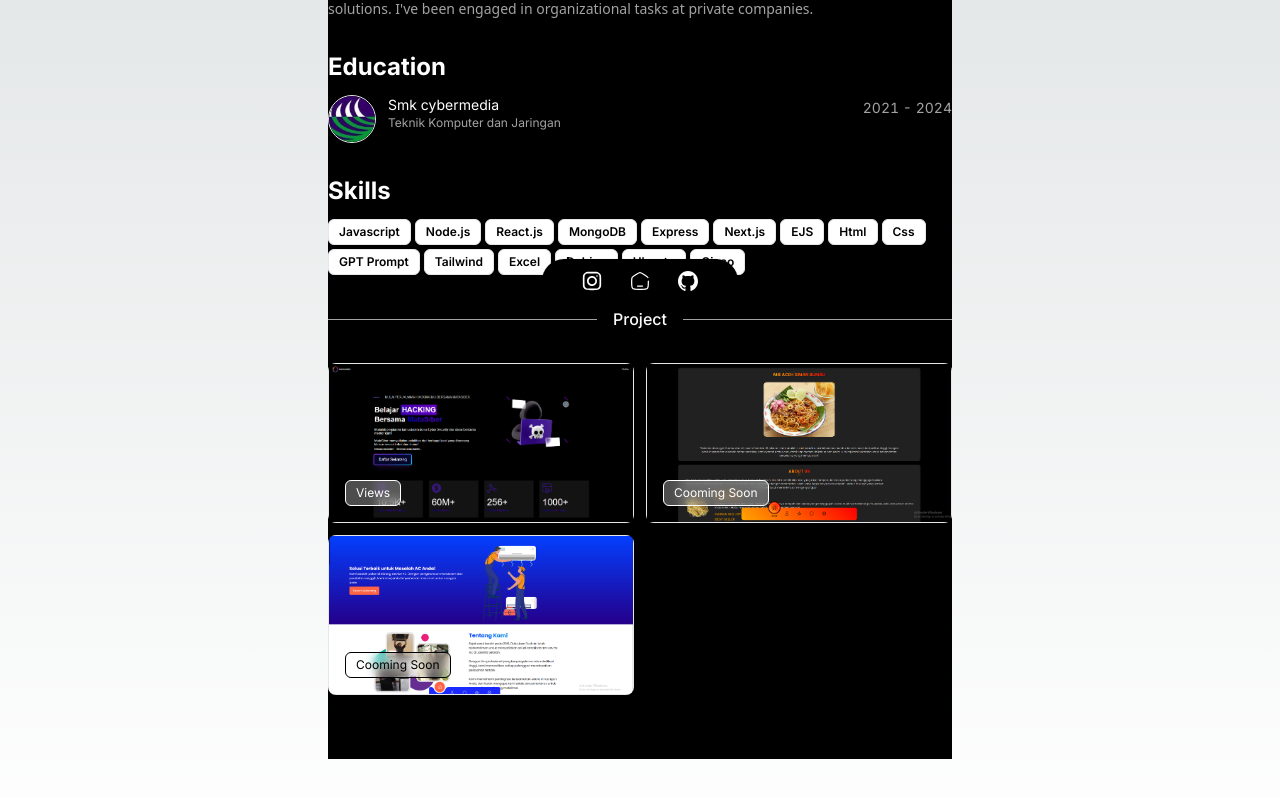
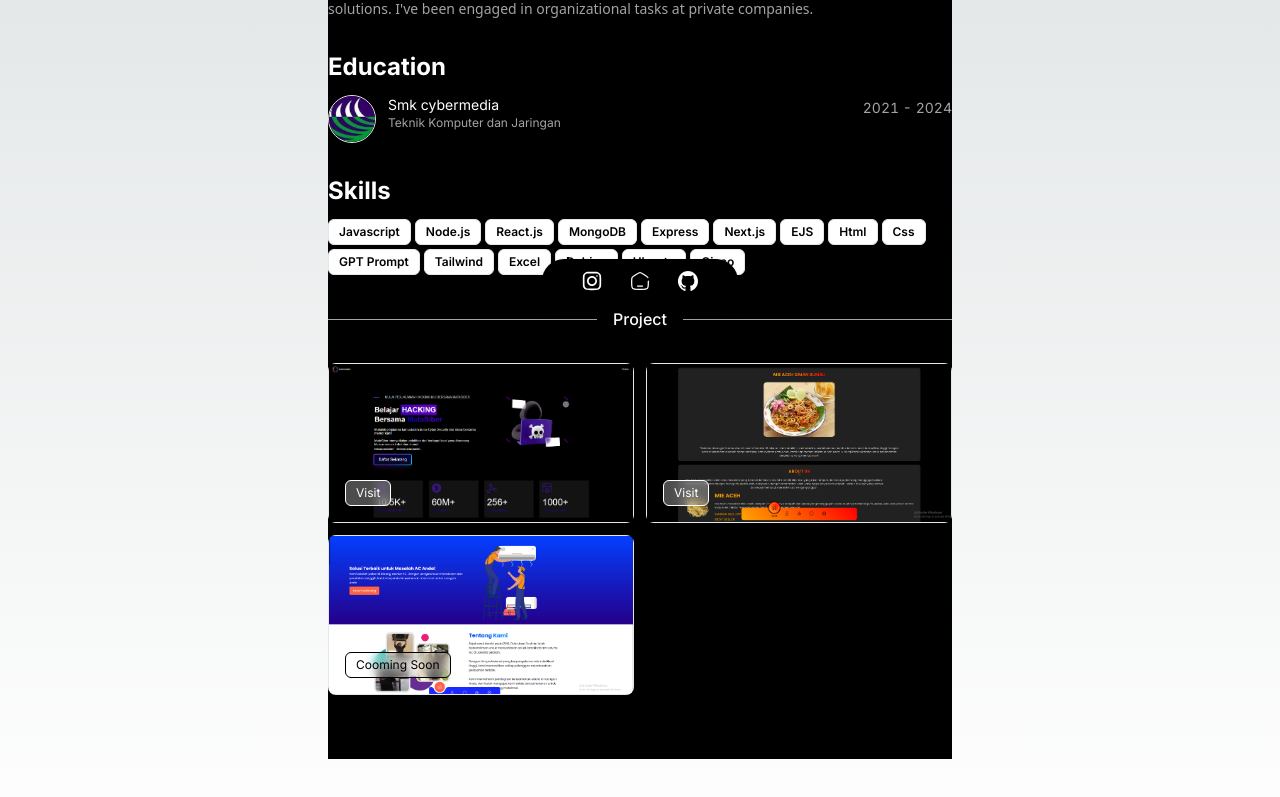
Before and after one commit to Kanvret12/Portfolio, a Next.js app: page / in a window 1280 px wide. Shown: the part 481-1278 px from the top of the page. Built offline with nearby package versions, Linux system fonts and the light colour scheme.

Commit message:
Update page.js

```diff
--- a/src/app/page.js
+++ b/src/app/page.js
@@ -131,7 +131,7 @@ export default function Home() {
               <div className='relative flex shrink-0 overflow-hidden border h-40 w-full m-auto bg-muted-background'>
                 <Image src={MataSiber} alt="Profile Picture" layout="fill" objectFit="cover" className="h-40 w-full overflow-hidden object-cover object-top"/>
                 <a href="https://matasiber.id" target="_blank" rel="noopener noreferrer" className="absolute bottom-4 left-4 flex items-center rounded-md border px-2.5 py-1 text-xs bg-white bg-opacity-30 text-white border-white backdrop-blur-sm">
-                  Views
+                  Visit
                 </a>
 
               </div>
@@ -139,9 +139,9 @@ export default function Home() {
             <div className="rounded-lg bg-card text-card-foreground flex flex-col overflow-hidden border-neutral-400 hover:shadow-lg transition-all duration-300 ease-out h-full">
               <div className='relative flex shrink-0 overflow-hidden border h-40 w-full m-auto bg-muted-background'>
                 <Image src={SimanBumbu} alt="Profile Picture" layout="fill" objectFit="cover" className="h-40 w-full overflow-hidden object-cover object-top"/>
-                <button className="absolute bottom-4 left-4 items-center rounded-md border px-2.5 py-1 text-xs bg-white bg-opacity-30 text-white border-white backdrop-blur-sm">
-                Cooming Soon
-                </button>
+                <a href="https://simanbumbu.shop" target="_blank" rel="noopener noreferrer" className="absolute bottom-4 left-4 flex items-center rounded-md border px-2.5 py-1 text-xs bg-white bg-opacity-30 text-white border-white backdrop-blur-sm">
+                  Visit
+                </a>
               </div>
             </div>
             <div className="rounded-lg bg-card text-card-foreground flex flex-col overflow-hidden border-neutral-400 hover:shadow-lg transition-all duration-300 ease-out h-full">
```
